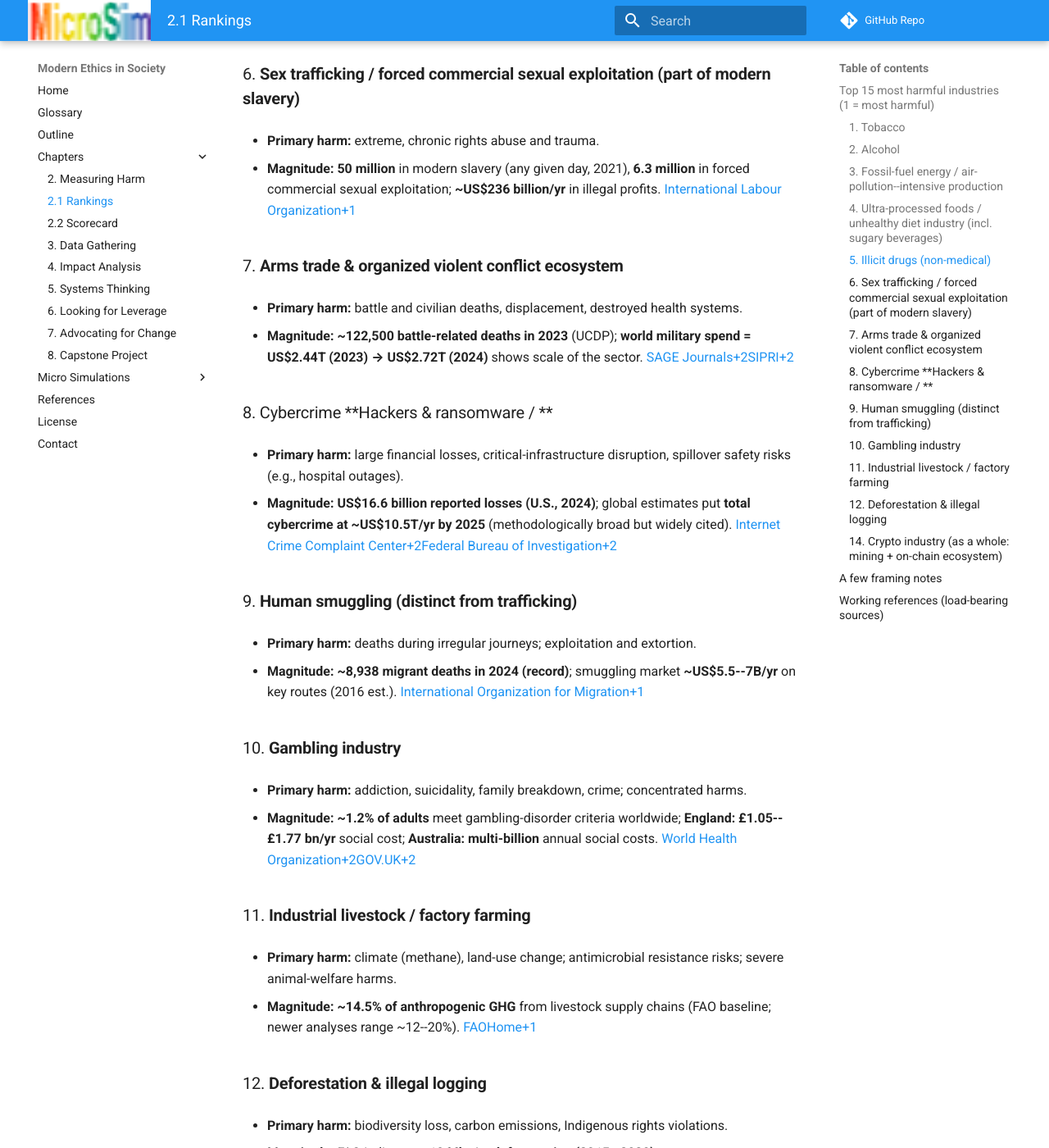
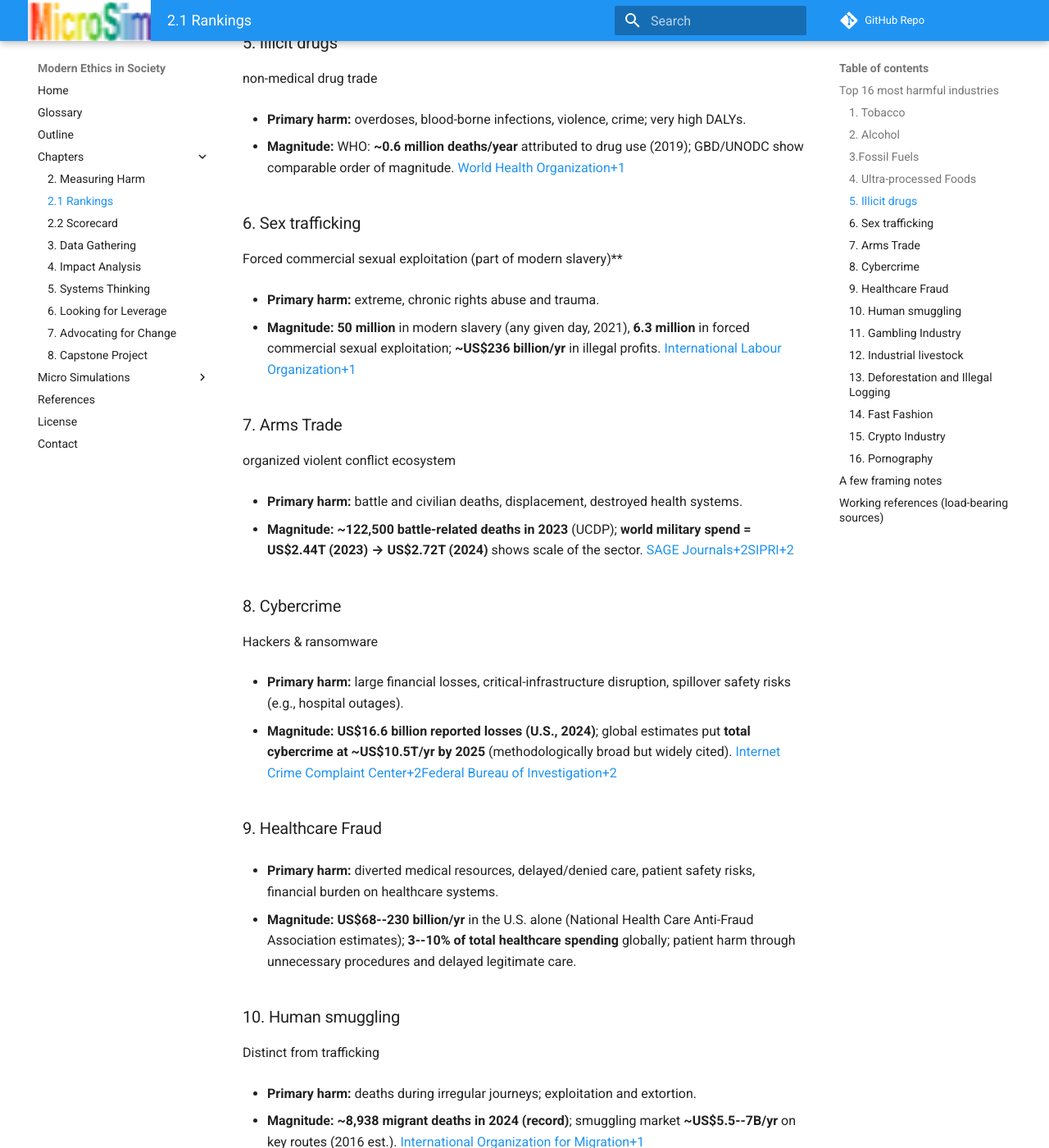
Before and after one commit to dmccreary/ethics-course, an MkDocs documentation site: the page built from docs/chapters/02-measuring-harm/ranking.md, in a window 1280 px wide and 1400 px high, scrolled down 1445 px. Shown: the whole window at 82% size. Built offline with MkDocs 1.6.1 and Material for MkDocs 9.7.7, drawn with Linux system fonts in a browser that asks for light colours; comment, search, counter and statistics services are not loaded; some of the changed text lies outside the part shown.

Commit message:
updating content

```diff
--- a/docs/chapters/02-measuring-harm/ranking.md
+++ b/docs/chapters/02-measuring-harm/ranking.md
@@ -1,13 +1,14 @@
 # Ranking of Harmful Industries
 
-Below is a single, cross-sector ranking of the 15 most harmful (i.e., **net-negative**) industries/sectors today, blending the strongest like-for-like metrics we can get across domains: **deaths/DALYs**, **economic costs**, **scale of exploitation/rights abuse**, and **environmental externalities**. Where figures are uncertain (e.g., criminal markets), I cite the most authoritative ranges and call out caveats.
+Below is a single, cross-sector ranking of the 16 most harmful (i.e., **net-negative**) industries/sectors today, blending the strongest like-for-like metrics we can get across domains: **deaths/DALYs**, **economic costs**, **scale of exploitation/rights abuse**, and **environmental externalities**. Where figures are uncertain (e.g., criminal markets), I cite the most authoritative ranges and call out caveats.
 
 > Quick note on scope: "Industries" below also includes large, persistent **criminal economies** (e.g., trafficking, cybercrime) when they function like industries.
 
 
-## Top 15 most harmful industries (1 = most harmful)
+## Top 16 most harmful industries
+1 = most harmful
 
-### 1.  **Tobacco**
+### 1. Tobacco
 
 -   **Primary harm:** massive premature mortality & morbidity from NCDs; second-hand smoke.
 
@@ -15,13 +16,15 @@ Below is a single, cross-sector ranking of the 15 most harmful (i.e., **net-nega
 
 -   **Why #1:** the most consistently measured behavior-linked killer with large DALYs across all regions.
 
-###  2.  **Alcohol**
+### 2. Alcohol
 
 -   **Primary harm:** injuries (crashes, violence), cancers, liver disease; social costs.
 
 -   **Magnitude:** **~2.6 million deaths/year** (2019 baseline), ~**4.7% of all deaths**; country studies put **social/economic costs ~2--3% GDP**. [World Health Organization+1](https://www.who.int/news-room/fact-sheets/detail/alcohol?utm_source=chatgpt.com)
 
-###  3.  **Fossil-fuel energy / air-pollution--intensive production**
+### 3.Fossil Fuels
+
+Energy / air-pollution--intensive production
 
 -   **Primary harm:** ambient + household air pollution (cardiovascular, respiratory, cancers); climate.
 
@@ -29,80 +32,99 @@ Below is a single, cross-sector ranking of the 15 most harmful (i.e., **net-nega
 
 -   **Why not #1:** avoids double-counting household biomass; still, the public-health burden is extraordinary.
 
-### 4.  **Ultra-processed foods / unhealthy diet industry (incl. sugary beverages)**
+### 4. Ultra-processed Foods
+
+ unhealthy diet industry (incl. sugary beverages)**
 
 -   **Primary harm:** diet-related NCDs (CVD, diabetes, some cancers).
 
 -   **Magnitude:** **~11 million deaths (2017)** attributable to **dietary risks** (UPFs are a major driver within this risk family). [PubMed+1](https://pubmed.ncbi.nlm.nih.gov/30954305/?utm_source=chatgpt.com)
 
-### 5.  **Illicit drugs (non-medical)**
+### 5. Illicit drugs
+non-medical drug trade
 
 -   **Primary harm:** overdoses, blood-borne infections, violence, crime; very high DALYs.
 
 -   **Magnitude:** WHO: **~0.6 million deaths/year** attributed to drug use (2019); GBD/UNODC show comparable order of magnitude. [World Health Organization+1](https://www.who.int/news/item/25-06-2024-over-3-million-annual-deaths-due-to-alcohol-and-drug-use-majority-among-men?utm_source=chatgpt.com)
 
-### 6.  **Sex trafficking / forced commercial sexual exploitation (part of modern slavery)**
+### 6. Sex trafficking
+
+Forced commercial sexual exploitation (part of modern slavery)**
 
 -   **Primary harm:** extreme, chronic rights abuse and trauma.
 
 -   **Magnitude:** **50 million** in modern slavery (any given day, 2021), **6.3 million** in forced commercial sexual exploitation; **~US$236 billion/yr** in illegal profits. [International Labour Organization+1](https://www.ilo.org/publications/major-publications/global-estimates-modern-slavery-forced-labour-and-forced-marriage?utm_source=chatgpt.com)
 
-### 7.  **Arms trade & organized violent conflict ecosystem**
+### 7. Arms Trade
+organized violent conflict ecosystem
 
 -   **Primary harm:** battle and civilian deaths, displacement, destroyed health systems.
 
 -   **Magnitude:** **~122,500 battle-related deaths in 2023** (UCDP); **world military spend = US$2.44T (2023) → US$2.72T (2024)** shows scale of the sector. [SAGE Journals+2SIPRI+2](https://journals.sagepub.com/doi/10.1177/00223433241262912?utm_source=chatgpt.com)
 
-### 8. Cybercrime **Hackers & ransomware / **
+### 8. Cybercrime
+Hackers & ransomware
 
 -   **Primary harm:** large financial losses, critical-infrastructure disruption, spillover safety risks (e.g., hospital outages).
 
 -   **Magnitude:** **US$16.6 billion reported losses (U.S., 2024)**; global estimates put **total cybercrime at ~US$10.5T/yr by 2025** (methodologically broad but widely cited). [Internet Crime Complaint Center+2Federal Bureau of Investigation+2](https://www.ic3.gov/AnnualReport/Reports/2024_IC3Report.pdf?utm_source=chatgpt.com)
 
-### 9.  **Human smuggling (distinct from trafficking)**
+### 9. Healthcare Fraud
+
+-   **Primary harm:** diverted medical resources, delayed/denied care, patient safety risks, financial burden on healthcare systems.
+
+-   **Magnitude:** **US$68--230 billion/yr** in the U.S. alone (National Health Care Anti-Fraud Association estimates); **3--10% of total healthcare spending** globally; patient harm through unnecessary procedures and delayed legitimate care.
+
+### 10. Human smuggling
+Distinct from trafficking
 
 -   **Primary harm:** deaths during irregular journeys; exploitation and extortion.
 
 -   **Magnitude:** **~8,938 migrant deaths in 2024 (record)**; smuggling market **~US$5.5--7B/yr** on key routes (2016 est.). [International Organization for Migration+1](https://www.iom.int/news/2024-deadliest-year-record-migrants-new-iom-data-reveals?utm_source=chatgpt.com)
 
-### 10.  **Gambling industry**
+### 11. Gambling Industry
 
 -   **Primary harm:** addiction, suicidality, family breakdown, crime; concentrated harms.
 
 -   **Magnitude:** **~1.2% of adults** meet gambling-disorder criteria worldwide; **England: £1.05--£1.77 bn/yr** social cost; **Australia: multi-billion** annual social costs. [World Health Organization+2GOV.UK+2](https://www.who.int/news-room/fact-sheets/detail/gambling?utm_source=chatgpt.com)
 
-### 11.  **Industrial livestock / factory farming**
+### 12. Industrial livestock
+factory farming
 
 -   **Primary harm:** climate (methane), land-use change; antimicrobial resistance risks; severe animal-welfare harms.
 
 -   **Magnitude:** **~14.5% of anthropogenic GHG** from livestock supply chains (FAO baseline; newer analyses range ~12--20%). [FAOHome+1](https://www.fao.org/family-farming/detail/en/c/1634679/?utm_source=chatgpt.com)
 
-### 12.  **Deforestation & illegal logging**
+### 13. Deforestation and Illegal Logging
 
 -   **Primary harm:** biodiversity loss, carbon emissions, Indigenous rights violations.
 
 -   **Magnitude:** FAO indicates **~10 Mha/yr deforestation (2015--2020)**; more recent assessments show **continued high loss/degradation**. [FAOHome+1](https://www.fao.org/interactive/forest-resources-assessment/2020/en/?utm_source=chatgpt.com)
 
-13.  **Fast fashion / resource-intensive textile industry**
+### 14. Fast Fashion
+resource-intensive textile industry**
 
 -   **Primary harm:** high GHG, water use/pollution, waste, labor abuses.
 
 -   **Magnitude:** fashion/textiles responsible for **~2--8% of global CO₂e**; **~20% of industrial wastewater** (estimates vary by method). [UNEP - UN Environment Programme+1](https://www.unep.org/news-and-stories/press-release/un-alliance-sustainable-fashion-addresses-damage-fast-fashion?utm_source=chatgpt.com)
 
-### 14.  **Crypto industry (as a whole: mining + on-chain ecosystem)**
+### 15. Crypto Industry
+as a whole: bitcoin mining + on-chain ecosystem
+Blockchain
 
 -   **Primary harm:** energy/CO₂ (primarily Bitcoin PoW), e-waste; sizable **fraud/hacks** externalities.
 
 -   **Magnitude:** Bitcoin electricity consumption tracked by **Cambridge CBECI**; **Ethereum's merge cut emissions by ~99.9%** to the **kt-scale**; **illicit crypto flows ≈ US$40.9B (2024)** (lower-bound). [ccaf.io+2Chainalysis+2](https://ccaf.io/cbeci/?utm_source=chatgpt.com)
 
-15.  **Pornography (legal/adult)**
+### 16. Pornography
+ (legal/adult)
 
 -   **Primary harm (to a subset):** problematic use linked to mental-health/relationship issues; broader population-level harm metrics are limited/contested.
 
 -   **Magnitude:** research finds **PPU** (problematic pornography use) in **single-digit to low-double-digit %** of users in some samples; no robust global mortality/economic-cost totals. [PMC+1](https://pmc.ncbi.nlm.nih.gov/articles/PMC9755930/?utm_source=chatgpt.com)
 
-A few framing notes
--------------------
+## A few framing notes
+
 
 -   **Apples vs. oranges:** A perfect cross-domain ruler doesn't exist. I prioritized **mortality/DALYs** (where available), then **economic costs** and **documented rights abuses**; environmental externalities were weighted by scale and persistence.
 
```
Also changed, not shown: docs/chapters/02-measuring-harm/scorecard.md (+10 -9 lines).
